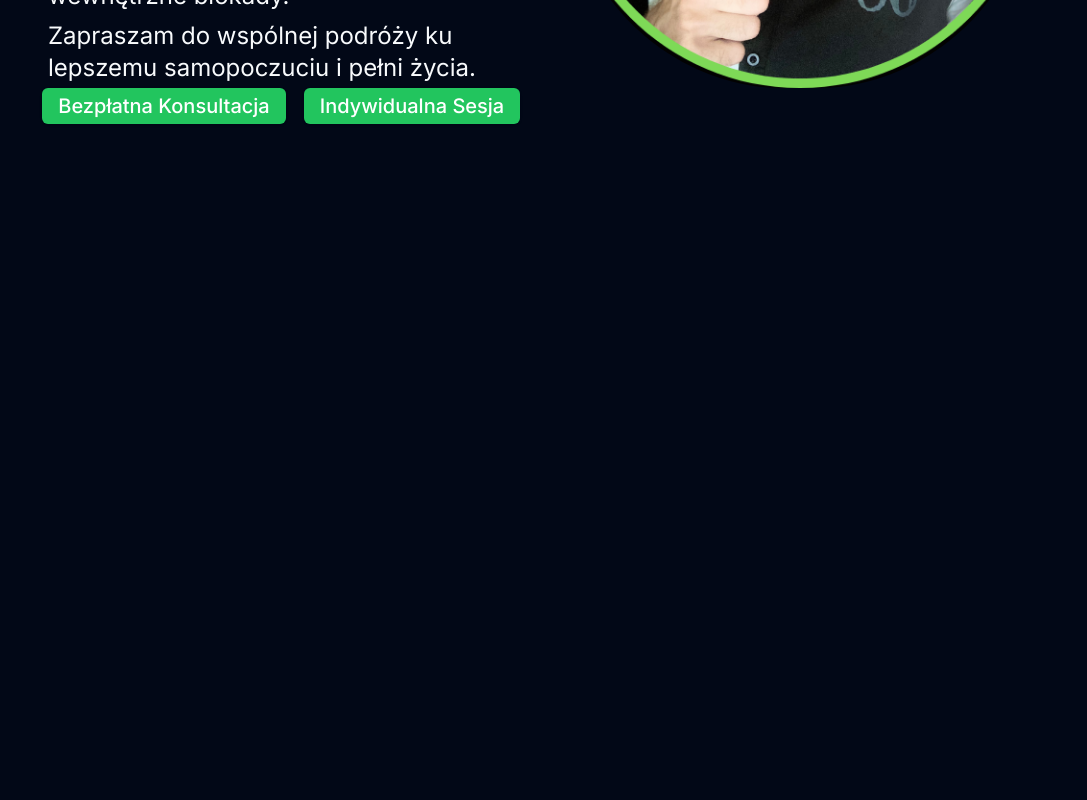
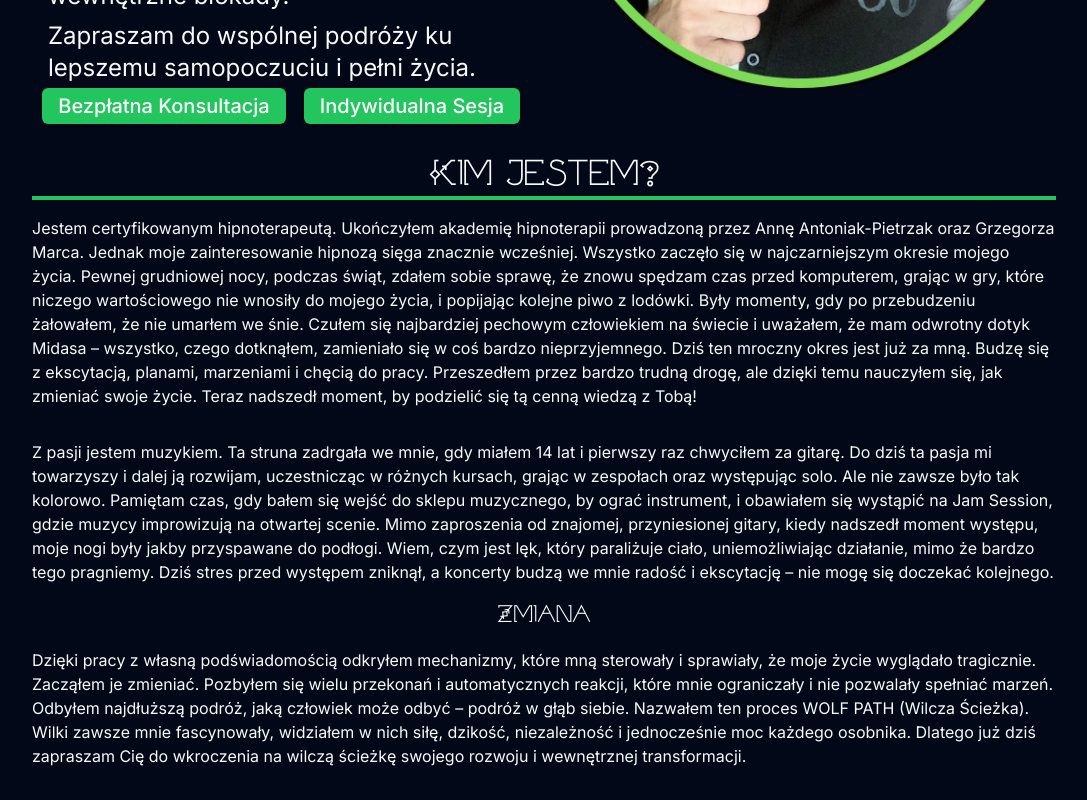
Before and after one commit to AlexanderKrysiuk/wolf-path, a Next.js app: page / in a window 1280 px wide. Shown: the part 474-1274 px from the top of the page, without its empty margins (96-1183 px from the left). Before the commit the page ends 800 px from the top, so only its background shows below. Built offline with nearby package versions, Linux system fonts and the light colour scheme.

Commit message:
about me section

```diff
--- a/app/globals.css
+++ b/app/globals.css
@@ -1,6 +1,13 @@
 @tailwind base;
-  @tailwind components;
-  @tailwind utilities;
+@tailwind components;
+@tailwind utilities;
+
+  @font-face {
+    font-family: 'Mjolnir';
+    src: url('/fonts/Mjolnir.woff') format('woff');
+    font-weight: normal;
+    font-style: normal;
+  }
 
   @layer base {
     :root {
--- a/app/layout.tsx
+++ b/app/layout.tsx
@@ -6,8 +6,8 @@ import { ThemeProvider } from "next-themes";
 const inter = Inter({ subsets: ["latin"] });
 
 export const metadata: Metadata = {
-  title: "Create Next App",
-  description: "Generated by create next app",
+  title: "WolfPath",
+  description: "Przejdź przez wilczą ścieżkę",
 };
 
 export default function RootLayout({
--- a/app/page.tsx
+++ b/app/page.tsx
@@ -2,12 +2,14 @@ import { ModeToggle } from "@/components/ModeSwitcher";
 import Image from "next/image";
 import Header from "@/components/Header";
 import Hero from "@/components/Hero";
+import About from "@/components/About";
 
 export default function Home() {
   return (
     <main>
       <Header/>
       <Hero/>
+      <About/>
     </main>
     /*
     <div className="text-accent">Hello World!
--- /dev/null
+++ b/components/About.tsx
@@ -0,0 +1,24 @@
+const About = () => {
+    return (
+    <div className="text-center mx-4 py-4 lg:w-[80%] lg:mx-auto">
+        <h1 className="border-b-4 border-green-500 text-4xl font-mjolnir">Kim jestem?</h1>
+        <div className="md:text-left">
+
+            <p className="py-4">
+                Jestem certyfikowanym hipnoterapeutą. Ukończyłem akademię hipnoterapii prowadzoną przez Annę Antoniak-Pietrzak oraz Grzegorza Marca. Jednak moje zainteresowanie hipnozą sięga znacznie wcześniej. Wszystko zaczęło się w najczarniejszym okresie mojego życia. Pewnej grudniowej nocy, podczas świąt, zdałem sobie sprawę, że znowu spędzam czas przed komputerem, grając w gry, które niczego wartościowego nie wnosiły do mojego życia, i popijając kolejne piwo z lodówki. Były momenty, gdy po przebudzeniu żałowałem, że nie umarłem we śnie. Czułem się najbardziej pechowym człowiekiem na świecie i uważałem, że mam odwrotny dotyk Midasa – wszystko, czego dotknąłem, zamieniało się w coś bardzo nieprzyjemnego. Dziś ten mroczny okres jest już za mną. Budzę się z ekscytacją, planami, marzeniami i chęcią do pracy. Przeszedłem przez bardzo trudną drogę, ale dzięki temu nauczyłem się, jak zmieniać swoje życie. Teraz nadszedł moment, by podzielić się tą cenną wiedzą z Tobą!
+            </p>
+            <p className="py-4">
+                Z pasji jestem muzykiem. Ta struna zadrgała we mnie, gdy miałem 14 lat i pierwszy raz chwyciłem za gitarę. Do dziś ta pasja mi towarzyszy i dalej ją rozwijam, uczestnicząc w różnych kursach, grając w zespołach oraz występując solo. Ale nie zawsze było tak kolorowo. Pamiętam czas, gdy bałem się wejść do sklepu muzycznego, by ograć instrument, i obawiałem się wystąpić na Jam Session, gdzie muzycy improwizują na otwartej scenie. Mimo zaproszenia od znajomej, przyniesionej gitary, kiedy nadszedł moment występu, moje nogi były jakby przyspawane do podłogi. Wiem, czym jest lęk, który paraliżuje ciało, uniemożliwiając działanie, mimo że bardzo tego pragniemy. Dziś stres przed występem zniknął, a koncerty budzą we mnie radość i ekscytację – nie mogę się doczekać kolejnego.
+            </p>
+            <h2 className="text-center font-mjolnir text-2xl">
+                Zmiana
+            </h2>
+            <p className="py-4">
+                Dzięki pracy z własną podświadomością odkryłem mechanizmy, które mną sterowały i sprawiały, że moje życie wyglądało tragicznie. Zacząłem je zmieniać. Pozbyłem się wielu przekonań i automatycznych reakcji, które mnie ograniczały i nie pozwalały spełniać marzeń. Odbyłem najdłuższą podróż, jaką człowiek może odbyć – podróż w głąb siebie. Nazwałem ten proces WOLF PATH (Wilcza Ścieżka). Wilki zawsze mnie fascynowały, widziałem w nich siłę, dzikość, niezależność i jednocześnie moc każdego osobnika. Dlatego już dziś zapraszam Cię do wkroczenia na wilczą ścieżkę swojego rozwoju i wewnętrznej transformacji.
+            </p>
+        </div>
+    </div>
+    );
+}
+
+export default About
--- a/tailwind.config.ts
+++ b/tailwind.config.ts
@@ -18,6 +18,9 @@ const config = {
       },
     },
     extend: {
+      fontFamily:{
+        mjolnir: ['Mjolnir', 'sans-serif']
+      },
       colors: {
         border: "hsl(var(--border))",
         input: "hsl(var(--input))",
```
Also changed, not shown: public/fonts/Mjolnir.woff (added).
